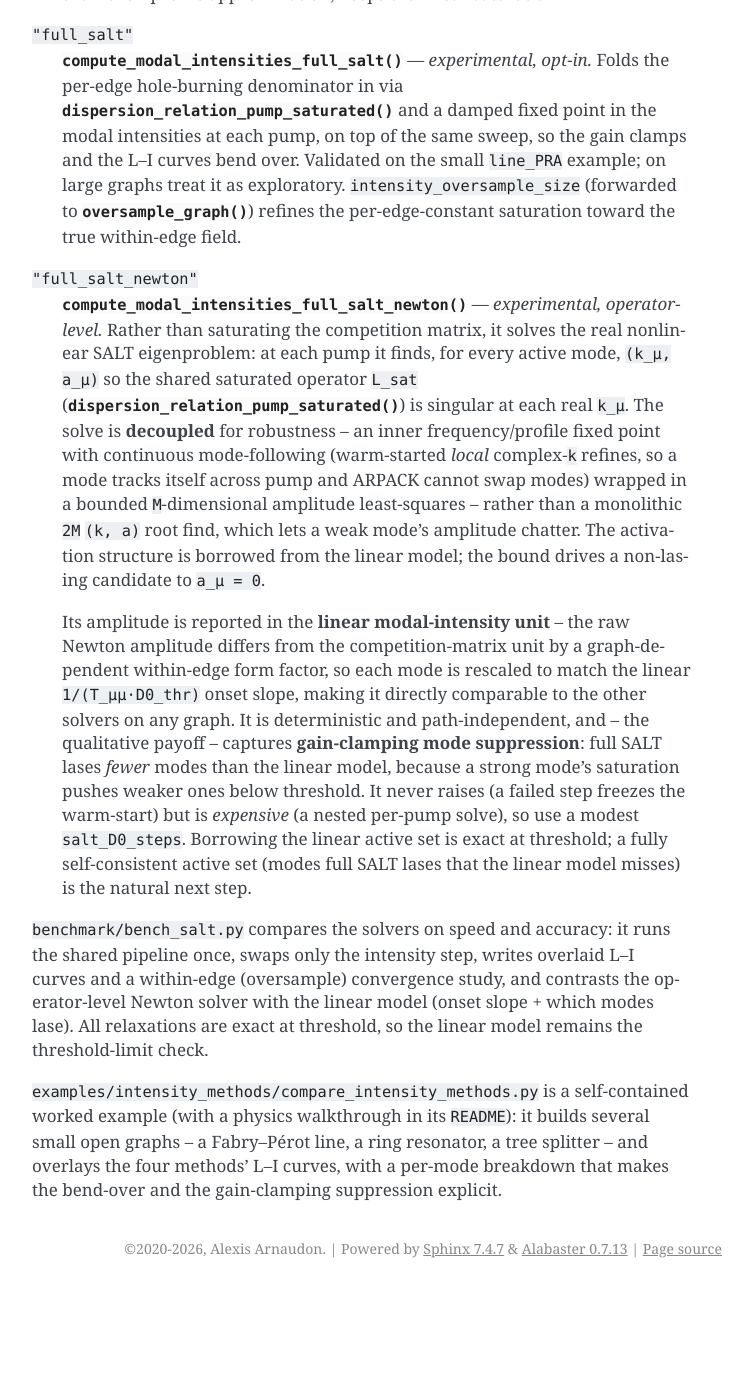
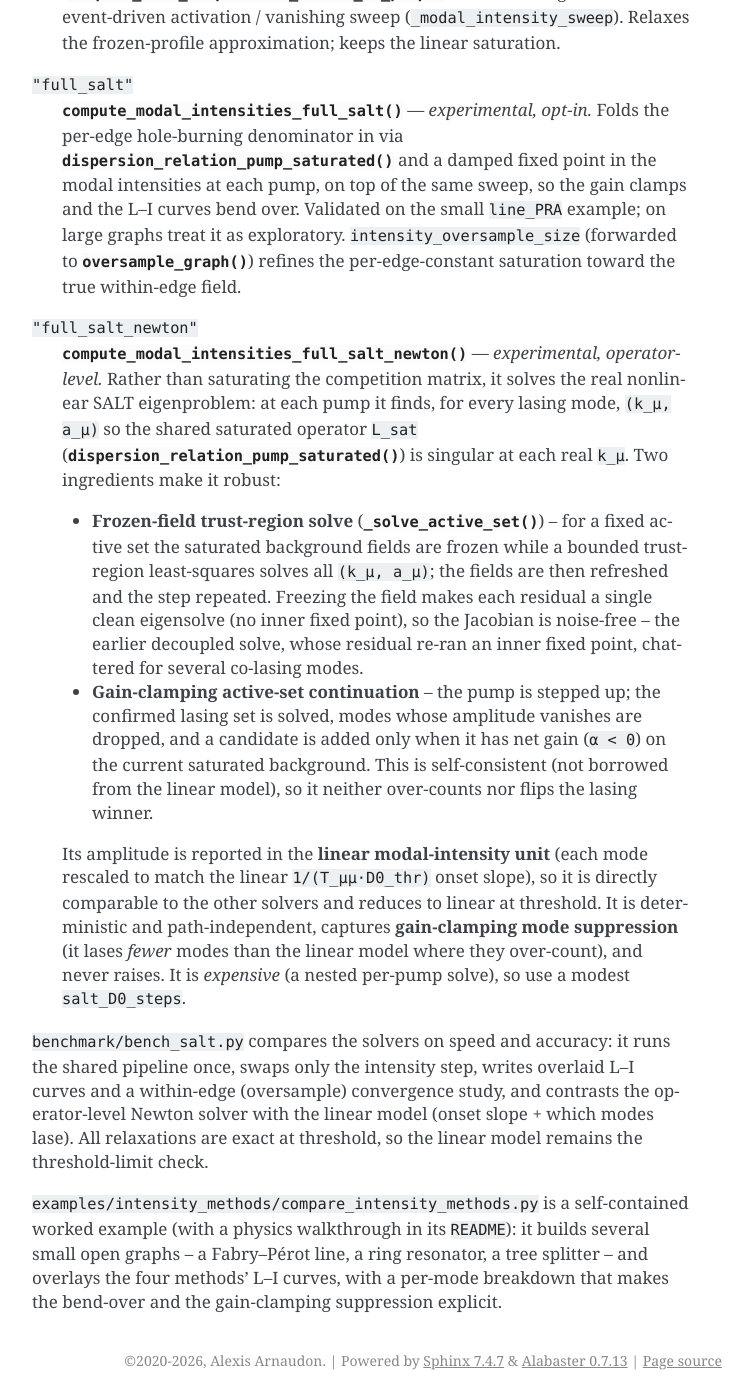
Before and after one commit to arnaudon/netSALT, a Sphinx documentation site: the page built from doc/source/lasing.rst, in a window 1280 px wide and 1400 px high, scrolled down 6371 px. Shown: the whole window, without its empty margins (388-1141 px from the left). Built offline with Sphinx 7.4.7, drawn with Linux system fonts in a browser that asks for light colours; before the commit the page ends 7659 px from its top, so only the background shows below that; some of the changed text lies outside the part shown.

Commit message:
docs: describe the robust self-consistent full_salt_newton
Update lasing.rst and the example README now that full_salt_newton uses the
frozen-field trust-region solve + gain-clamping active-set continuation: it is
robust (no chatter), self-consistent (not borrowed from the linear model), and
reports the physically-correct mode count -- which on strongly-overlapping graphs
(line/ring/tree) is single-mode, exactly where linear/full_salt over-count.
Genuine multimode needs spatially-distinct (low-overlap) modes (buffon /
multi-cavity). Removes the stale "not yet robustly multimode" caveat.

https://claude.ai/code/session_01EH6xEV2sQozKjjH6vNKjyC

```diff
--- a/doc/source/lasing.rst
+++ b/doc/source/lasing.rst
@@ -298,16 +298,18 @@ disagree on the mode count while still agreeing on the total intensity.
 
 .. note::
 
-   ``full_salt_newton`` is robust where a **single dominant mode** lases (others
-   gain-clamped below threshold). Its genuinely-multimode regime (several modes
-   co-lasing) is **not yet robust**: the coupled amplitude solve borrows the
-   linear active set and re-solves each pump independently, so near-degenerate
-   co-lasing modes can swap/chatter and the per-mode L–I curves become jagged. For
-   multimode L–I use the competition-matrix methods (``linear`` /
-   ``self_consistent`` / ``full_salt``), whose event-driven sweep handles many
-   modes stably; a self-consistent active set with eigenvector-overlap mode
-   tracking is the open follow-up that would make the operator-level solver
-   robustly multimode.
+   ``full_salt_newton`` solves this self-consistently: at each pump it freezes the
+   saturated background fields, solves all active ``(k_μ, a_μ)`` with one
+   trust-region step (clean residual, no chatter), refreshes the fields, and grows
+   the active set by adding a candidate only when it has net gain on the current
+   background. So it reports the **physically-correct mode count**, which on
+   strongly-overlapping graphs (a short line, a small ring) is often **one** --
+   precisely the case where ``linear`` / ``full_salt`` *over-count*. Genuine
+   multimode appears when the modes are spatially distinct enough to burn separate
+   holes (disordered / multi-cavity graphs, e.g. buffon); there it lases as many
+   modes as the saturated gain truly supports. It is more expensive than the
+   competition-matrix methods, so for quick multimode L–I those remain a good
+   first pass.
 
 Selecting a solver
 ^^^^^^^^^^^^^^^^^^
@@ -341,29 +343,30 @@ key (default ``"linear"``), dispatched by
     :func:`~netsalt.modes.compute_modal_intensities_full_salt_newton` —
     *experimental, operator-level.* Rather than saturating the competition
     matrix, it solves the real nonlinear SALT eigenproblem: at each pump it finds,
-    for every active mode, ``(k_μ, a_μ)`` so the shared saturated operator
+    for every lasing mode, ``(k_μ, a_μ)`` so the shared saturated operator
     ``L_sat`` (:func:`~netsalt.physics.dispersion_relation_pump_saturated`) is
-    singular at each real ``k_μ``. The solve is **decoupled** for robustness --
-    an inner frequency/profile fixed point with continuous mode-following
-    (warm-started *local* complex-``k`` refines, so a mode tracks itself across
-    pump and ARPACK cannot swap modes) wrapped in a bounded ``M``-dimensional
-    amplitude least-squares -- rather than a monolithic ``2M`` ``(k, a)`` root
-    find, which lets a weak mode's amplitude chatter. The activation structure is
-    borrowed from the linear model; the bound drives a non-lasing candidate to
-    ``a_μ = 0``.
+    singular at each real ``k_μ``. Two ingredients make it robust:
 
-    Its amplitude is reported in the **linear modal-intensity unit** -- the raw
-    Newton amplitude differs from the competition-matrix unit by a graph-dependent
-    within-edge form factor, so each mode is rescaled to match the linear
-    ``1/(T_μμ·D0_thr)`` onset slope, making it directly comparable to the other
-    solvers on any graph. It is deterministic and path-independent, and -- the
-    qualitative payoff -- captures **gain-clamping mode suppression**: full SALT
-    lases *fewer* modes than the linear model, because a strong mode's saturation
-    pushes weaker ones below threshold. It never raises (a failed step freezes the warm-start) but is
-    *expensive* (a nested per-pump solve), so use a modest ``salt_D0_steps``.
-    Borrowing the linear active set is exact at threshold; a fully self-consistent
-    active set (modes full SALT lases that the linear model misses) is the natural
-    next step.
+    * **Frozen-field trust-region solve** (:func:`~netsalt.modes._solve_active_set`)
+      -- for a fixed active set the saturated background fields are frozen while a
+      bounded trust-region least-squares solves all ``(k_μ, a_μ)``; the fields are
+      then refreshed and the step repeated. Freezing the field makes each residual a
+      single clean eigensolve (no inner fixed point), so the Jacobian is noise-free
+      -- the earlier decoupled solve, whose residual re-ran an inner fixed point,
+      chattered for several co-lasing modes.
+    * **Gain-clamping active-set continuation** -- the pump is stepped up; the
+      confirmed lasing set is solved, modes whose amplitude vanishes are dropped,
+      and a candidate is added only when it has net gain (``α < 0``) on the current
+      saturated background. This is self-consistent (not borrowed from the linear
+      model), so it neither over-counts nor flips the lasing winner.
+
+    Its amplitude is reported in the **linear modal-intensity unit** (each mode
+    rescaled to match the linear ``1/(T_μμ·D0_thr)`` onset slope), so it is directly
+    comparable to the other solvers and reduces to linear at threshold. It is
+    deterministic and path-independent, captures **gain-clamping mode suppression**
+    (it lases *fewer* modes than the linear model where they over-count), and never
+    raises. It is *expensive* (a nested per-pump solve), so use a modest
+    ``salt_D0_steps``.
 
 ``benchmark/bench_salt.py`` compares the solvers on speed and accuracy: it runs
 the shared pipeline once, swaps only the intensity step, writes overlaid L–I
```
Also changed, not shown: examples/intensity_methods/README.md.
